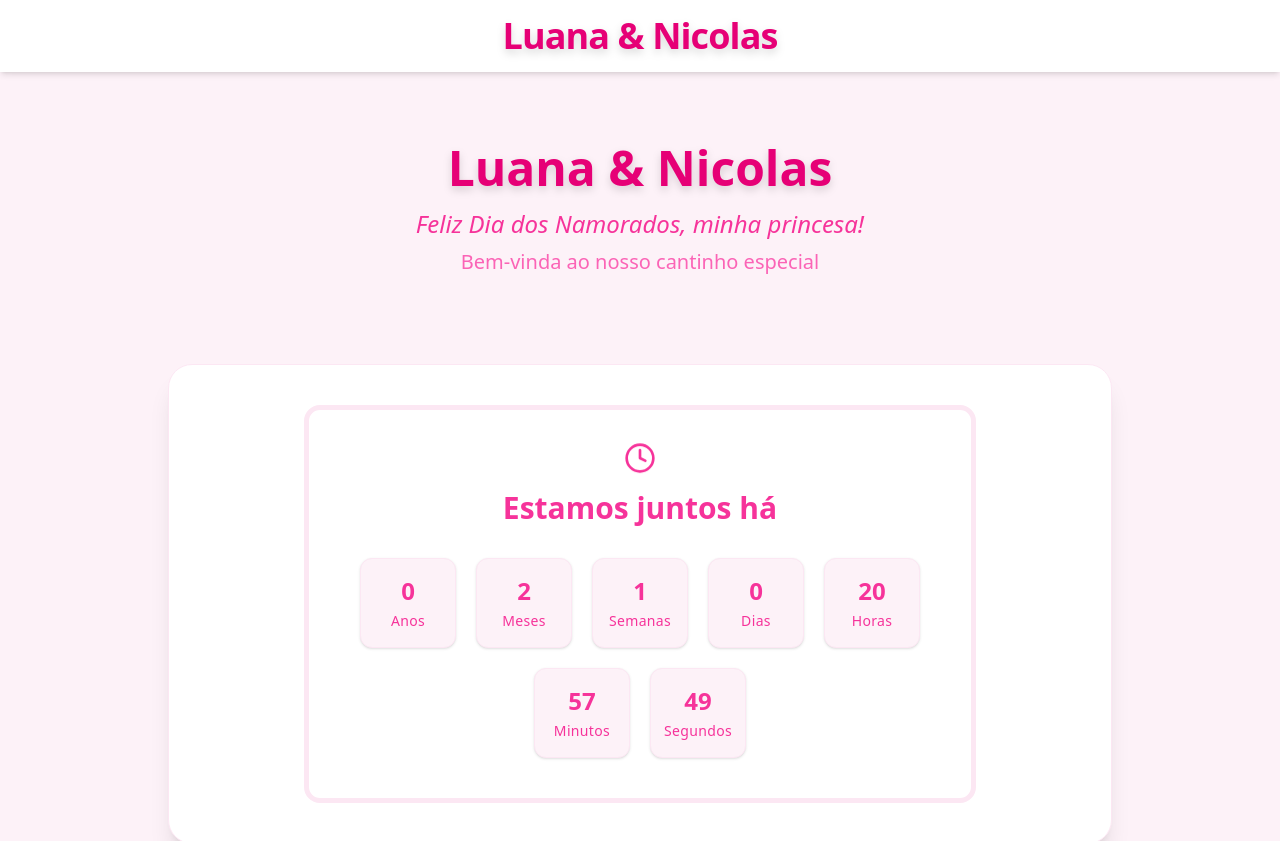
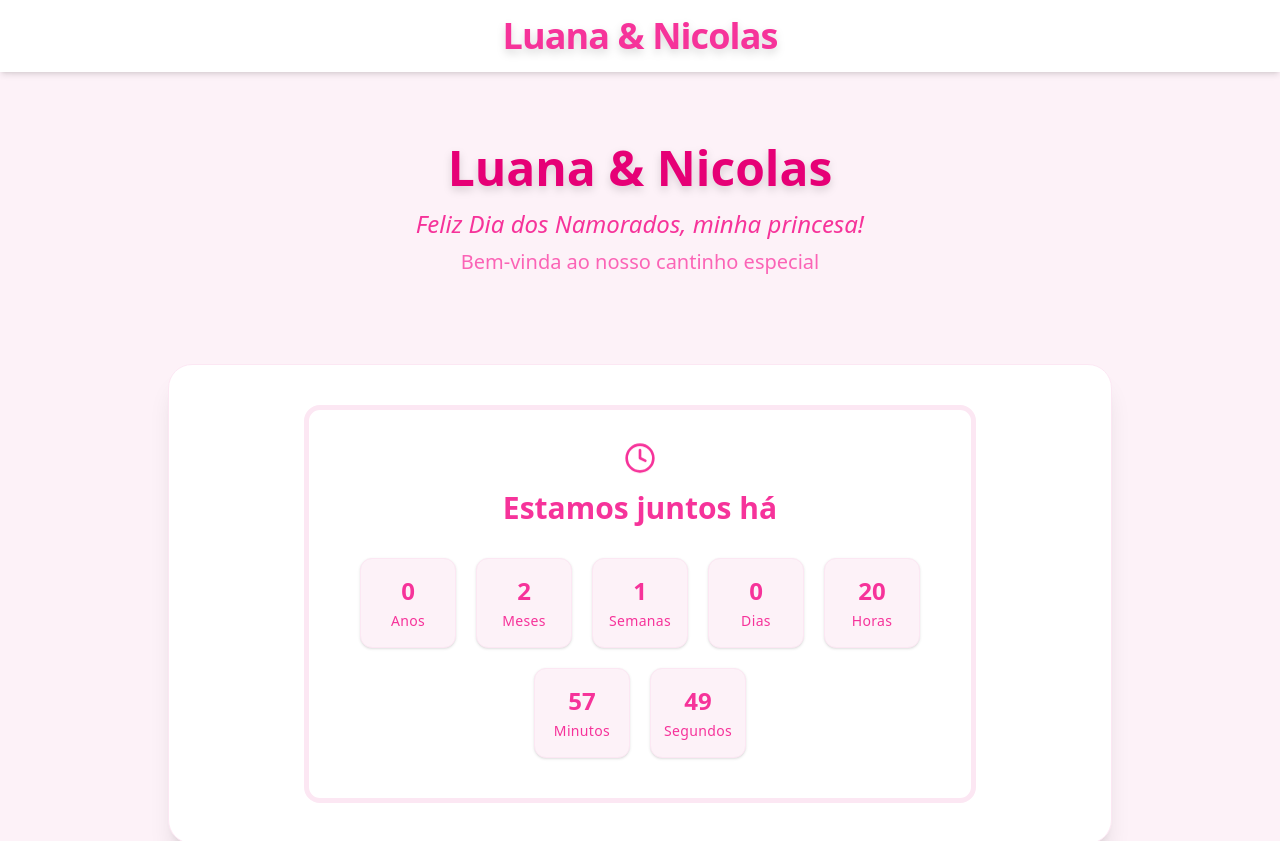
Before and after one commit to ngracioli/luana-valentines-app, a React (Vite) app: page / in a window 1280 px wide. Shown: the top 841 px of the page. Built offline with nearby package versions, Linux system fonts and the light colour scheme; no server answers.

Commit message:
feat(navbar): change navbar text color

```diff
--- a/src/components/Navbar.jsx
+++ b/src/components/Navbar.jsx
@@ -1,7 +1,7 @@
 function Navbar() {
     return (
         <nav className="w-full bg-white shadow-md fixed top-0 left-0 z-30 px-4 py-4 flex items-center justify-center">
-            <span className="text-3xl md:text-4xl font-extrabold text-pink-600 tracking-tight drop-shadow-lg select-none">
+            <span className="text-3xl md:text-4xl font-extrabold text-pink-500 tracking-tight drop-shadow-lg select-none">
                 Luana & Nicolas
             </span>
         </nav>
```
